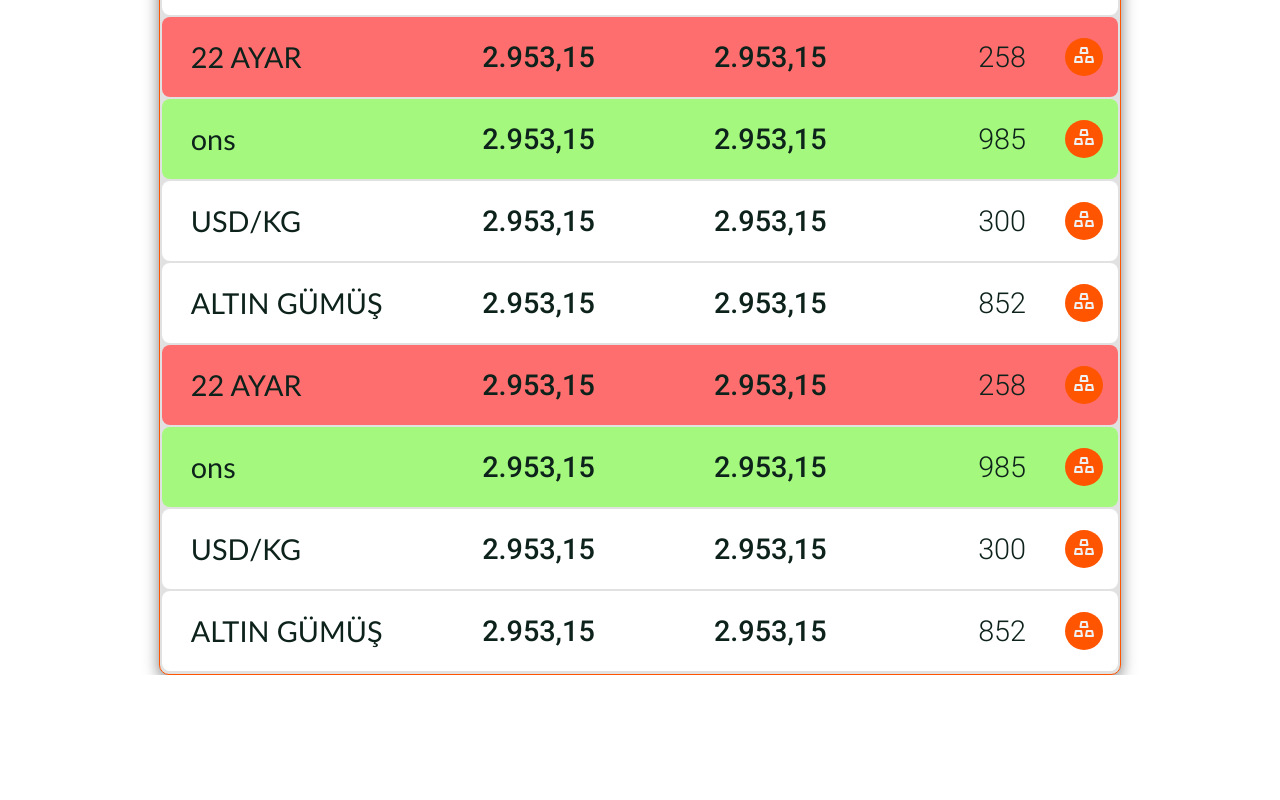
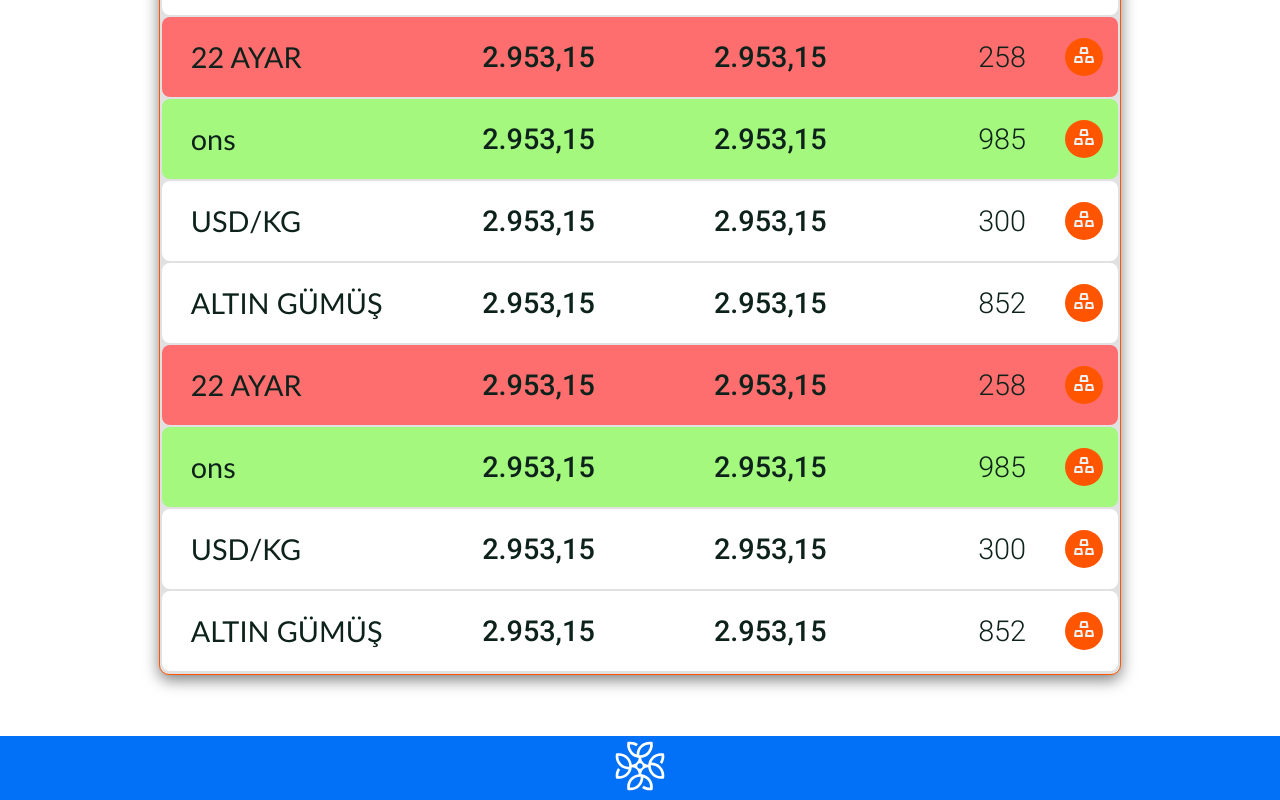
Before and after one commit to halidduman/ozel-fiyat-ekrani, a plain HTML site: page index.html in a window 1280 px wide. Shown: the part 646-1446 px from the top of the page. Before the commit the page ends 1321 px from the top, so only its background shows below. Drawn offline with Linux system fonts and the light colour scheme.

Commit message:
footer-added

```diff
--- /dev/null
+++ b/css/footer.css
@@ -0,0 +1,15 @@
+.footer-container {
+  background-color: #0271f7;
+  position: absolute;
+  bottom: 0;
+  left: 0;
+  width: 100%;
+  padding: 5px 0;
+  align-items: center;
+  justify-content: center;
+  display: flex;
+}
+
+.footer-container img {
+  height: 50px;
+}
--- a/css/price.css
+++ b/css/price.css
@@ -26,6 +26,7 @@ p {
   width: 75%;
   border-radius: 60px 60px 10px 10px;
   padding-bottom: 1px;
+  margin-bottom: 125px;
 }
 
 .price-title {
--- a/index.html
+++ b/index.html
@@ -6,6 +6,7 @@
     <!-- css -->
     <link rel="stylesheet" href="css/navbar.css" />
     <link rel="stylesheet" href="css/price.css" />
+    <link rel="stylesheet" href="css/footer.css" />
     <!-- css -->
     <!-- sekme -->
     <title>Baydarlı Kuyumculuk</title>
@@ -144,6 +145,11 @@
           <button><img src="images/gold-icon.svg" alt="" /></button>
         </div>
       </div>
+      <!-- footer ---------------------------------------------------start -->
+      <footer class="footer-container">
+        <div><img src="images/mini-logo.svg" alt="logo" /></div>
+      </footer>
+      <!-- footer ---------------------------------------------------end -->
     </div>
     <!--------end------------------------------------------------price-box -->
   </body>
```
Also changed, not shown: images/mini-logo.svg (added).
